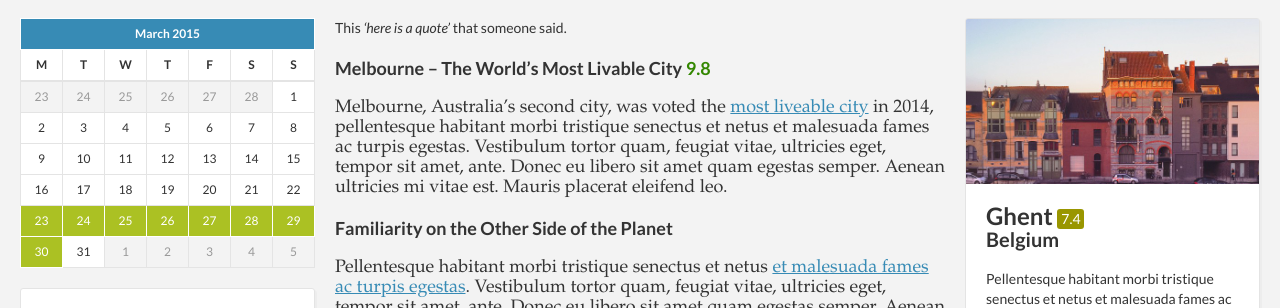
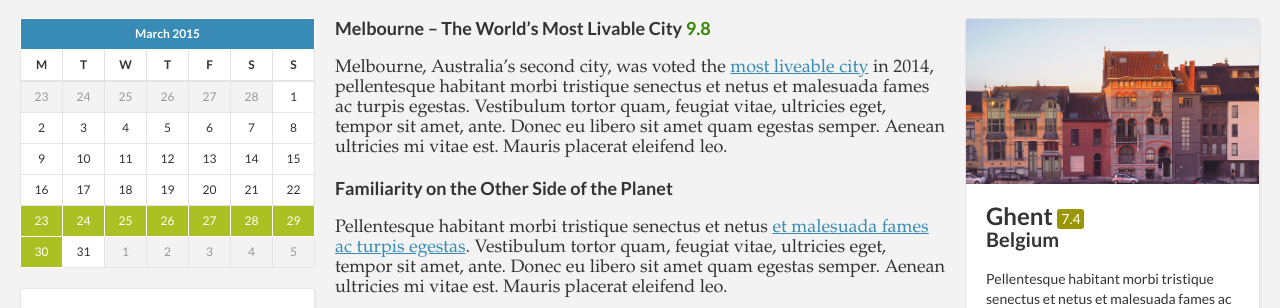
Before and after one commit to csswizardry/discovr, a plain HTML site: page index.html in a window 1280 px wide. Shown: the part 792-1100 px from the top of the page. Drawn offline with Linux system fonts and the light colour scheme.

Commit message:
Remove dummy quote

```diff
--- a/index.html
+++ b/index.html
@@ -195,8 +195,6 @@
             </div><!-- /.o-layout__item
 
          --><div class="o-layout__item  u-1/2@md">
-
-                <p>This <q>here is a quote</q> that someone said.</q>
 
                 <section class="s-prose">
 
```
